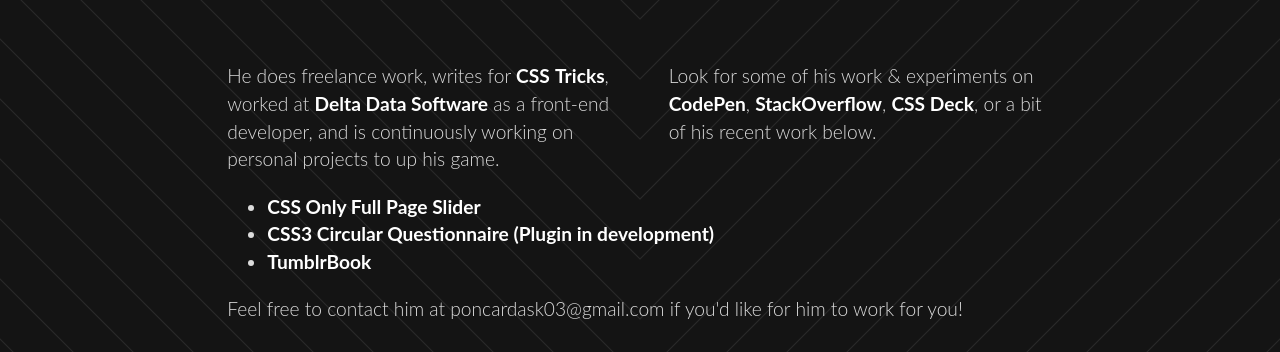
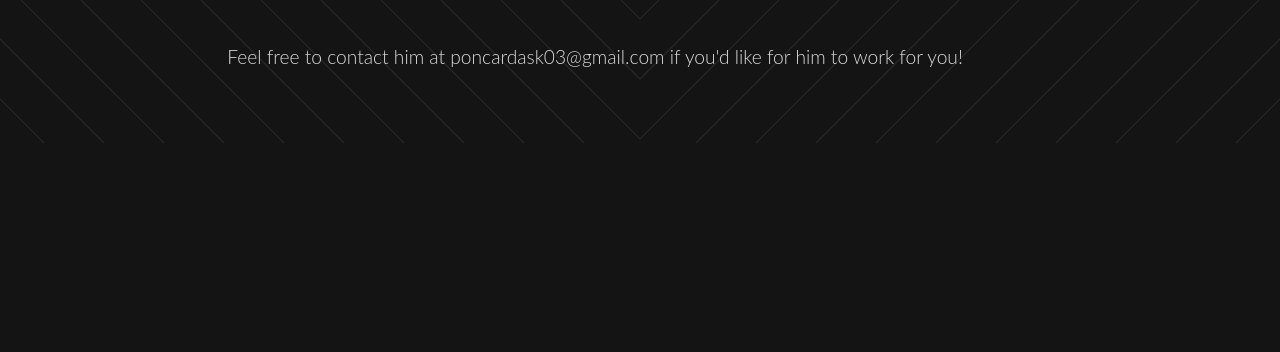
Before and after one commit to Keith-Poncardas/Keith-Ralph-Poncardas, a plain HTML site: page index.html in a window 1280 px wide. Shown: the part 657-1009 px from the top of the page. After the commit the page ends 800 px from the top, so only its background shows below. Drawn offline with Linux system fonts and the light colour scheme.

Commit message:
Update index.html

```diff
--- a/index.html
+++ b/index.html
@@ -35,34 +35,6 @@
             >
             in Philippines.
           </h3>
-          <p id="pleft">
-            He does freelance work, writes for
-            <a href="https://css-tricks.com/css-animation-tricks/">CSS</a>
-            <a
-              href="https://css-tricks.com/controlling-css-animations-transitions-javascript/"
-              >Tricks</a
-            >, worked at <a href="#">Delta Data Software</a> as a front-end
-            developer, and is continuously working on personal projects to up
-            his game.
-          </p>
-          <p id="pright">
-            Look for some of his work &amp; experiments on
-            <a href="#">CodePen</a>, <a href="#">StackOverflow</a>,
-            <a href="#">CSS Deck</a>, or a bit of his recent work below.
-          </p>
-          <ul>
-            <li>
-              <a href="#">CSS Only Full Page Slider</a>
-            </li>
-            <li>
-              <a href="#"
-                >CSS3 Circular Questionnaire (Plugin in development)</a
-              >
-            </li>
-            <li>
-              <a href="">TumblrBook</a>
-            </li>
-          </ul>
           <p>
             Feel free to contact him at poncardask03@gmail.com if you'd like for
             him to work for you!
```
